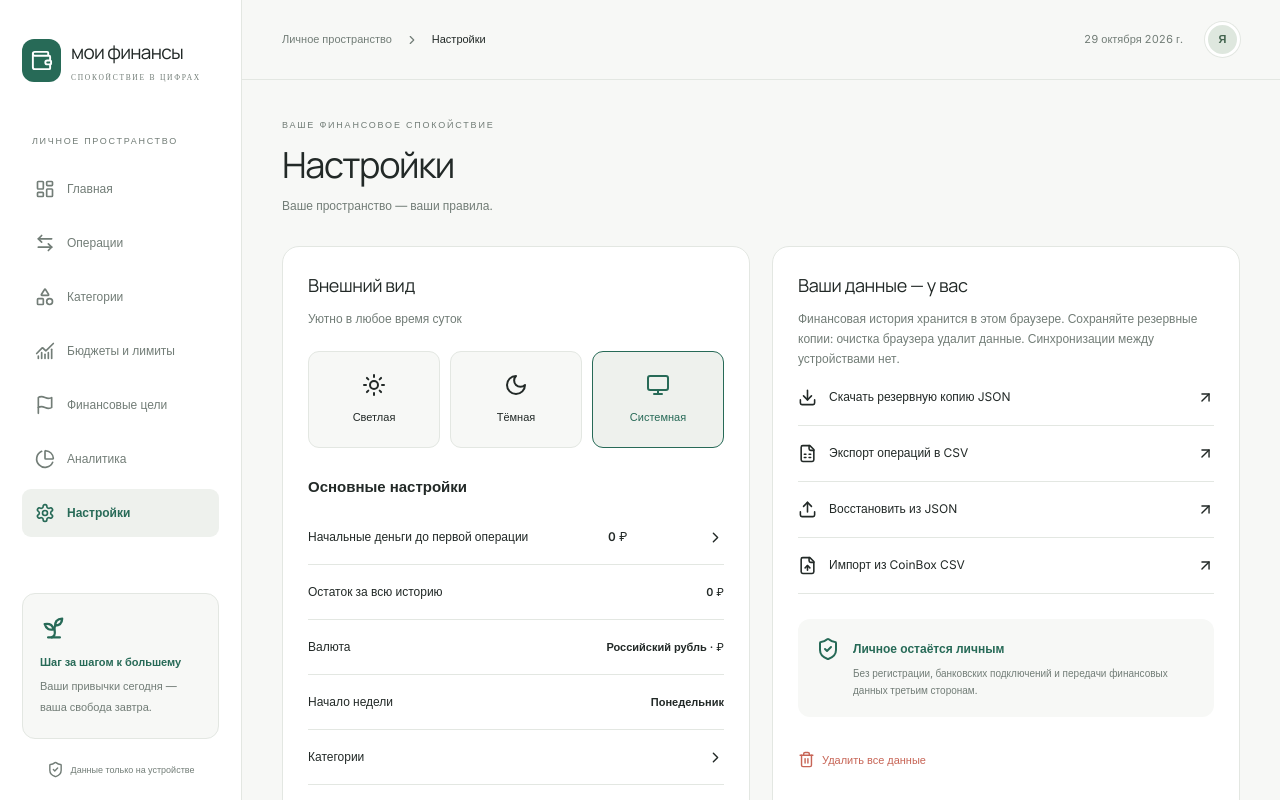
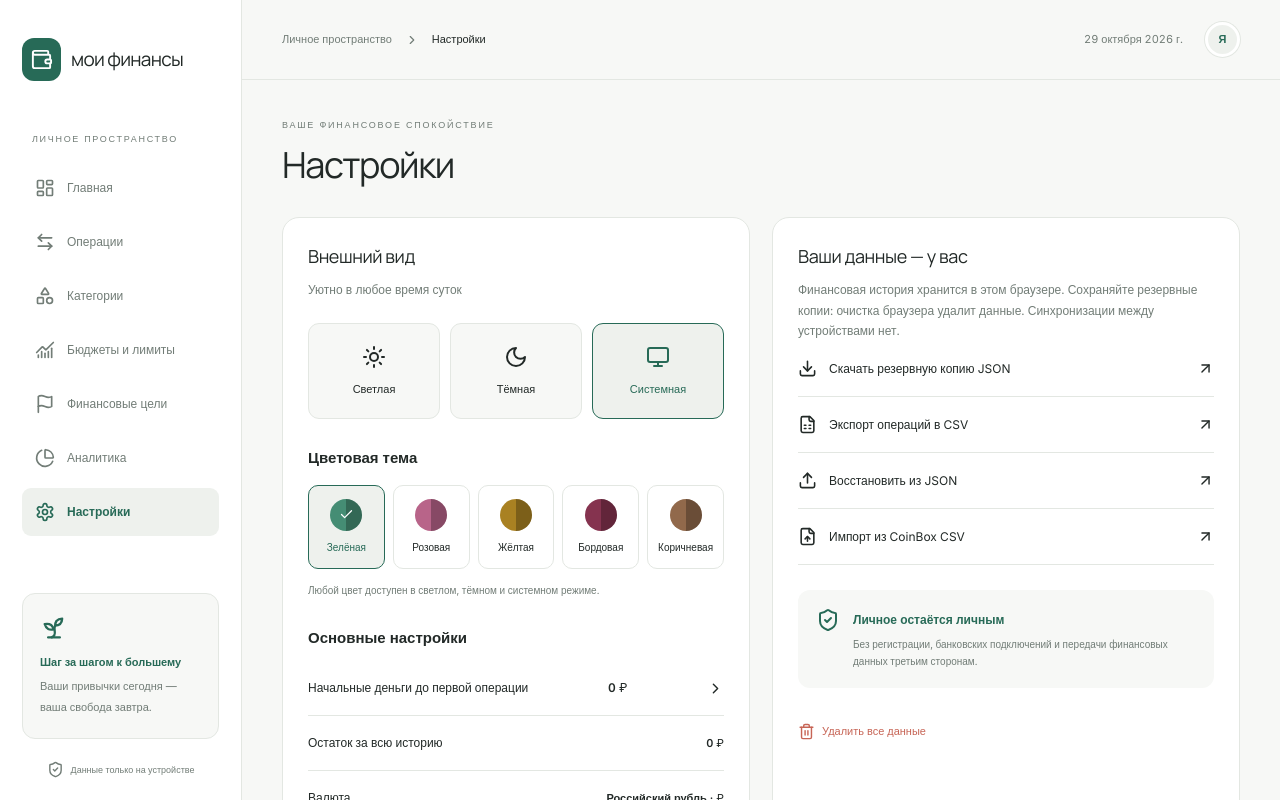
Before and after one commit to avtaiaai-spec/finance, a React (Vite) app: page / in a window 1280 px wide. Both pictures are taken after a click on the button "Открыть настройки". Shown: the top 800 px of the page. Built offline with nearby package versions, Linux system fonts and the light colour scheme; a web font is replaced by a local one.

Commit message:
Add four light and dark color palettes and simplify marked copy

```diff
--- a/index.html
+++ b/index.html
@@ -22,6 +22,15 @@
     <script>
       try {
         let d = JSON.parse(localStorage.getItem("calm-finance-v1") || "null");
+        document.documentElement.dataset.palette = [
+          "green",
+          "pink",
+          "yellow",
+          "burgundy",
+          "brown",
+        ].includes(d?.settings?.palette)
+          ? d.settings.palette
+          : "green";
         document.documentElement.dataset.theme =
           (d?.settings?.theme || "system") === "system"
             ? matchMedia("(prefers-color-scheme: dark)").matches
@@ -36,7 +45,7 @@
           : "light";
       }
     </script>
-    <title>Мои финансы — спокойствие в цифрах</title>
+    <title>Мои финансы</title>
   </head>
   <body>
     <div id="root"></div>
--- a/src/App.tsx
+++ b/src/App.tsx
@@ -25,6 +25,8 @@ import {
 } from "recharts";
 import {
   type Data,
+  type Palette,
+  paletteNames,
   type Kind,
   type Period,
   type Transaction,
@@ -371,17 +373,25 @@ export default function App() {
   useEffect(() => {
     const m = matchMedia("(prefers-color-scheme: dark)");
     const apply = () => {
+      document.documentElement.dataset.palette =
+        data.settings.palette ?? "green";
       document.documentElement.dataset.theme =
         data.settings.theme === "system"
           ? m.matches
             ? "dark"
             : "light"
           : data.settings.theme;
+      const background = getComputedStyle(document.documentElement)
+        .getPropertyValue("--bg")
+        .trim();
+      document
+        .querySelector('meta[name="theme-color"]')
+        ?.setAttribute("content", background);
     };
     apply();
     m.addEventListener("change", apply);
     return () => m.removeEventListener("change", apply);
-  }, [data.settings.theme]);
+  }, [data.settings.theme, data.settings.palette]);
   const category = (id: string) => data.categories.find((c) => c.id === id);
   const current = data.transactions.filter((t) => within(t.date, selected));
   const previousRange: [string, string] = custom
@@ -615,9 +625,7 @@ export default function App() {
           <span className="logo">
             <I.Wallet size={23} />
           </span>
-          <span>
-            мои финансы<small>СПОКОЙСТВИЕ В ЦИФРАХ</small>
-          </span>
+          <span>мои финансы</span>
         </a>
         <div className="sidebar-label">ЛИЧНОЕ ПРОСТРАНСТВО</div>
         <nav>
@@ -707,21 +715,20 @@ export default function App() {
                   ? "Всё под контролем"
                   : pages.find((p) => p[0] === page)?.[1]}
               </h1>
+              {!["transactions", "categories", "settings"].includes(page) && (
                 <p>
                   {
                     (
                       {
                         home: "Маленькие шаги. Большие возможности.",
-                      transactions: "Каждая операция — часть вашей истории.",
-                      categories: "Порядок в категориях. Ясность в финансах.",
                         budgets: "Тратьте осознанно, оставляйте место важному.",
                         goals: "Превращайте планы в реальные достижения.",
                         analytics: "Посмотрите на свои привычки в цифрах.",
-                      settings: "Ваше пространство — ваши правила.",
                       } as Record<string, string>
                     )[page]
                   }
                 </p>
+              )}
             </div>
             <div className="heading-actions">
               {["home", "transactions"].includes(page) ? (
@@ -897,11 +904,6 @@ export default function App() {
                     <span>Доходы минус расходы</span>
                     <strong>{money(income - expense)}</strong>
                   </div>
-                  <p className="hero-footnote">
-                    Начальные деньги {money(data.startingMoney ?? 0)} + все
-                    доходы − все расходы по сегодня. Будущие операции не
-                    включены.
-                  </p>
                 </section>
                 <section className="card limits-home">
                   <div className="section-head">
@@ -1714,13 +1716,58 @@ export default function App() {
                     <button
                       key={v}
                       className={data.settings.theme === v ? "selected" : ""}
-                      onClick={() => save({ ...data, settings: { theme: v } })}
+                      onClick={() =>
+                        save({
+                          ...data,
+                          settings: { ...data.settings, theme: v },
+                        })
+                      }
                     >
                       <Icon name={i} size={24} />
                       {n}
                     </button>
                   ))}
                 </div>
+                <h3>Цветовая тема</h3>
+                <div
+                  className="theme-palettes"
+                  role="group"
+                  aria-label="Цветовая тема"
+                >
+                  {(Object.entries(paletteNames) as [Palette, string][]).map(
+                    ([value, name]) => (
+                      <button
+                        key={value}
+                        data-palette={value}
+                        className={
+                          (data.settings.palette ?? "green") === value
+                            ? "selected"
+                            : ""
+                        }
+                        aria-pressed={
+                          (data.settings.palette ?? "green") === value
+                        }
+                        onClick={() =>
+                          save({
+                            ...data,
+                            settings: { ...data.settings, palette: value },
+                          })
+                        }
+                      >
+                        <span className="palette-sample">
+                          <i />
+                          {(data.settings.palette ?? "green") === value && (
+                            <I.Check size={15} />
+                          )}
+                        </span>
+                        {name}
+                      </button>
+                    ),
+                  )}
+                </div>
+                <p className="palette-help">
+                  Любой цвет доступен в светлом, тёмном и системном режиме.
+                </p>
                 <h3>Основные настройки</h3>
                 <button className="setting-link" onClick={openStarting}>
                   <span>Начальные деньги до первой операции</span>
@@ -1918,9 +1965,6 @@ export default function App() {
           )}
           <footer>
             <span>Мои финансы</span>
-            <span>
-              Меньше тревоги. Больше ясности. <I.Sprout size={14} />
-            </span>
           </footer>
         </div>
       </main>
--- a/src/model.ts
+++ b/src/model.ts
@@ -1,3 +1,11 @@
+export type Palette = "green" | "pink" | "yellow" | "burgundy" | "brown";
+export const paletteNames: Record<Palette, string> = {
+  green: "Зелёная",
+  pink: "Розовая",
+  yellow: "Жёлтая",
+  burgundy: "Бордовая",
+  brown: "Коричневая",
+};
 export type Kind = "income" | "expense";
 export type Period = "week" | "month" | "quarter" | "year";
 export type Category = {
@@ -50,7 +58,7 @@ export type Data = {
   transactions: Transaction[];
   budgets: Budget[];
   goals: Goal[];
-  settings: { theme: "light" | "dark" | "system" };
+  settings: { theme: "light" | "dark" | "system"; palette?: Palette };
 };
 export const uid = () => crypto.randomUUID();
 export const today = () => localDate(new Date());
@@ -327,6 +335,11 @@ export function validateData(raw: unknown): Data {
       Math.abs(d.startingMoney) > 999999999999)
   )
     throw Error("Некорректная начальная сумма");
+  if (
+    d.settings.palette !== undefined &&
+    !Object.hasOwn(paletteNames, d.settings.palette)
+  )
+    throw Error("Неизвестная цветовая тема");
   const ids = new Set<string>();
   const id = (v: unknown) => {
     if (typeof v !== "string" || !v || ids.has(v))
@@ -420,7 +433,10 @@ export function validateData(raw: unknown): Data {
     transactions: d.transactions,
     budgets: d.budgets,
     goals: d.goals,
-    settings: { theme: d.settings.theme },
+    settings: {
+      theme: d.settings.theme,
+      ...(d.settings.palette ? { palette: d.settings.palette } : {}),
+    },
   };
 }
 export function load(): { data: Data; error: string | null } {
--- a/src/style.css
+++ b/src/style.css
@@ -2184,3 +2184,187 @@ dialog::backdrop {
 .starting-calculation > div:last-child > span {
   color: var(--text);
 }
+/* Independent palette and brightness: every palette styles the full interface. */
+:root {
+  --on-accent: #fff;
+}
+html[data-theme="dark"] {
+  --on-accent: #10281f;
+}
+html[data-palette="pink"] {
+  --bg: #fcf6f8;
+  --surface: #fffafb;
+  --secondary: #f2e5eb;
+  --text: #34232b;
+  --muted: #826673;
+  --accent: #9c496c;
+  --border: #ead9e1;
+  --hero: #803d59;
+  --on-accent: #fff;
+}
+html[data-palette="pink"][data-theme="dark"] {
+  --bg: #20171c;
+  --surface: #2d2228;
+  --secondary: #3a2b33;
+  --text: #f7edf2;
+  --muted: #c4a7b5;
+  --accent: #d995b3;
+  --border: #49343f;
+  --hero: #6a334c;
+  --on-accent: #2c1520;
+}
+html[data-palette="yellow"] {
+  --bg: #faf8ef;
+  --surface: #fffef8;
+  --secondary: #f1ebd3;
+  --text: #332d1e;
+  --muted: #796d48;
+  --accent: #826000;
+  --border: #e8dfc3;
+  --hero: #70571d;
+  --on-accent: #fff;
+}
+html[data-palette="yellow"][data-theme="dark"] {
+  --bg: #1d1a12;
+  --surface: #29251a;
+  --secondary: #36301e;
+  --text: #f6f0dc;
+  --muted: #c4b793;
+  --accent: #d8bb5c;
+  --border: #49402a;
+  --hero: #61501d;
+  --on-accent: #251e0b;
+}
+html[data-palette="burgundy"] {
+  --bg: #faf4f5;
+  --surface: #fffafb;
+  --secondary: #f0e0e5;
+  --text: #352028;
+  --muted: #82616d;
+  --accent: #85334f;
+  --border: #e7d5dc;
+  --hero: #6e283f;
+  --on-accent: #fff;
+}
+html[data-palette="burgundy"][data-theme="dark"] {
+  --bg: #201418;
+  --surface: #2d1e24;
+  --secondary: #3e2831;
+  --text: #f9edf1;
+  --muted: #c8a7b3;
+  --accent: #d48aa2;
+  --border: #4b303b;
+  --hero: #61263c;
+  --on-accent: #2a131c;
+}
+html[data-palette="brown"] {
+  --bg: #f8f4ee;
+  --surface: #fffcf8;
+  --secondary: #eee3d6;
+  --text: #33291f;
+  --muted: #806c58;
+  --accent: #80563b;
+  --border: #e5d7c8;
+  --hero: #68462f;
+  --on-accent: #fff;
+}
+html[data-palette="brown"][data-theme="dark"] {
+  --bg: #1e1915;
+  --surface: #2b241e;
+  --secondary: #3a3027;
+  --text: #f5eee5;
+  --muted: #c3b09b;
+  --accent: #ceaa88;
+  --border: #4b3b2d;
+  --hero: #58402d;
+  --on-accent: #281b11;
+}
+:root {
+  color: var(--text);
+  background: var(--bg);
+}
+.btn:not(.secondary),
+.logo {
+  color: var(--on-accent);
+}
+.bottom-nav .add-nav > span {
+  color: var(--on-accent);
+}
+.avatar {
+  background: var(--secondary);
+  color: var(--accent);
+}
+.hero-top,
+.hero-totals span,
+.hero-period-label,
+.hero-period-net,
+.hero-change .cash-asof,
+.hero-edit {
+  color: #ffffffcf;
+}
+.theme-palettes {
+  display: grid;
+  grid-template-columns: repeat(5, minmax(0, 1fr));
+  gap: 8px;
+  margin-top: 15px;
+}
+.theme-palettes > button {
+  display: flex;
+  flex-direction: column;
+  align-items: center;
+  gap: 9px;
+  border: 1px solid var(--border);
+  border-radius: 10px;
+  padding: 13px 4px;
+  min-height: 83px;
+  font-size: 10px;
+}
+.theme-palettes > button.selected {
+  border-color: var(--accent);
+  background: var(--secondary);
+  color: var(--accent);
+}
+.palette-sample {
+  position: relative;
+  display: grid;
+  place-items: center;
+  width: 32px;
+  height: 32px;
+  border-radius: 50%;
+  background: var(--sample);
+  color: #fff;
+  overflow: hidden;
+  isolation: isolate;
+}
+.palette-sample > i {
+  position: absolute;
+  left: 50%;
+  width: 50%;
+  height: 100%;
+  background: #0004;
+  z-index: -1;
+}
+.theme-palettes [data-palette="green"] {
+  --sample: #458d74;
+}
+.theme-palettes [data-palette="pink"] {
+  --sample: #b86489;
+}
+.theme-palettes [data-palette="yellow"] {
+  --sample: #a98122;
+}
+.theme-palettes [data-palette="burgundy"] {
+  --sample: #85334f;
+}
+.theme-palettes [data-palette="brown"] {
+  --sample: #91694b;
+}
+.settings-grid .palette-help {
+  font-size: 10px;
+  margin-top: 13px;
+}
+@media (max-width: 400px) {
+  .theme-palettes {
+    grid-template-columns: repeat(3, minmax(0, 1fr));
+  }
+}
```
Also changed, not shown: 2 other files (tests, documents, lock files or other folders). Lines whose indentation alone changed are shown as unchanged.
